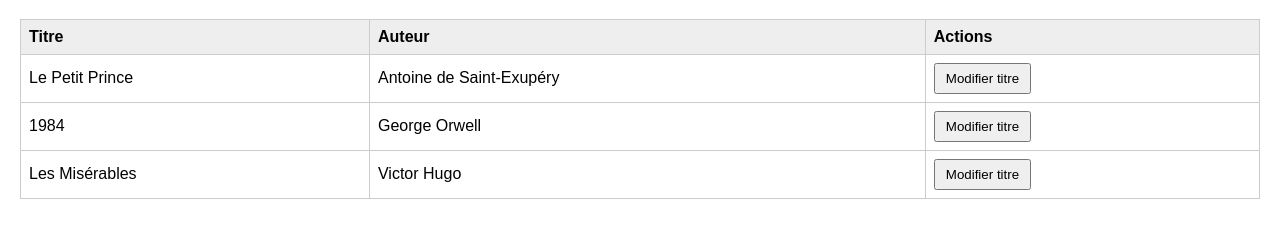
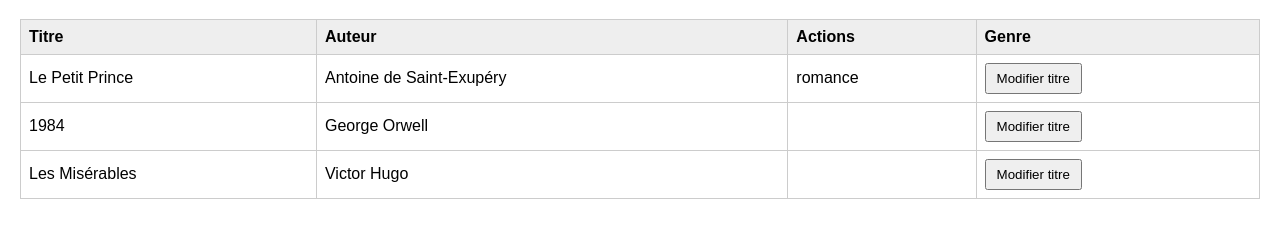
Before and after one commit to Marc-Desir-Bouanga-Niambi/devoir, a plain HTML site: page index.html in a window 1280 px wide. Shown: the part 61-298 px from the top of the page. Drawn offline with Linux system fonts and the light colour scheme.

Commit message:
creation de conglit

```diff
--- a/app.js
+++ b/app.js
@@ -12,6 +12,10 @@ function renderBooks() {
     const authorTd = document.createElement('td');
     authorTd.textContent = book.author;
     tr.appendChild(authorTd);
+
+    const genreTd = document.createElement('td');
+    genreTd.textContent = book.genre;
+    tr.appendChild(genreTd);
 
     const actionsTd = document.createElement('td');
 
--- a/data.js
+++ b/data.js
@@ -1,7 +1,8 @@
 const books = [
   {
     "title": "Le Petit Prince",
-    "author": "Antoine de Saint-Exupéry"
+    "author": "Antoine de Saint-Exupéry",
+    "genre" : "romance"
   },
   {
     "title": "1984",
--- a/index.html
+++ b/index.html
@@ -20,6 +20,7 @@
         <th>Titre</th>
         <th>Auteur</th>
         <th>Actions</th>
+        <th>Genre</th>
       </tr>
     </thead>
     <tbody id="book-list">
```
